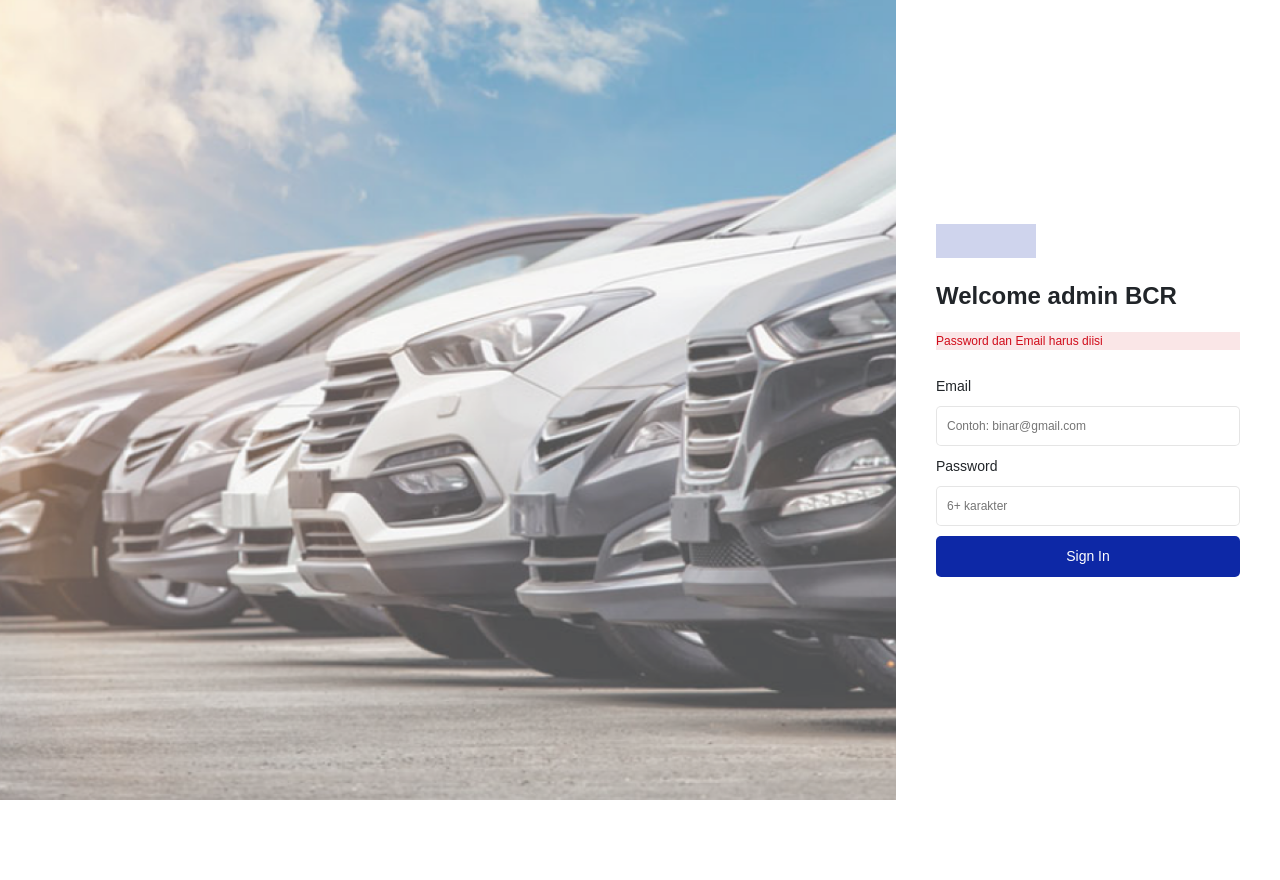
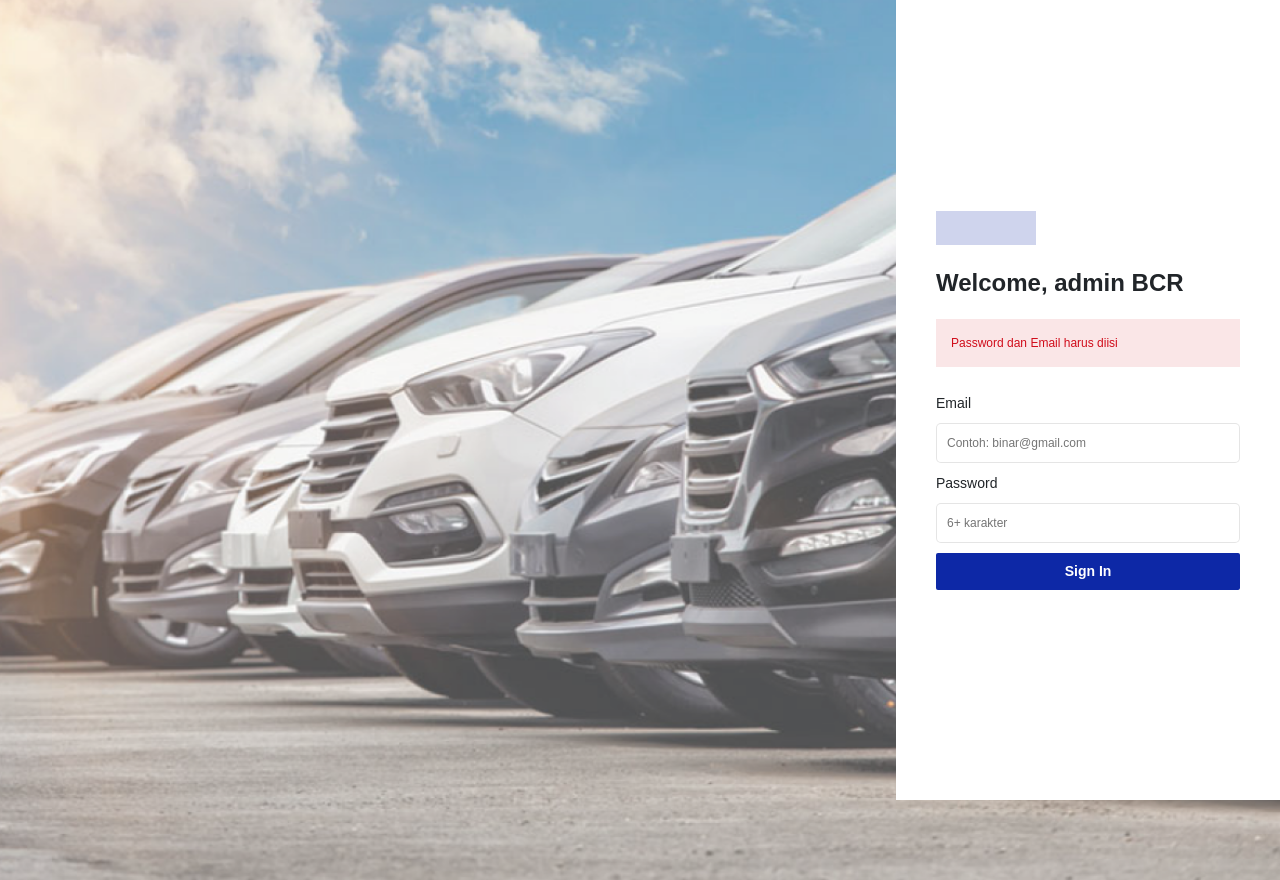
Before and after one commit to apridew/admin-car-rental-react, a React (Vite) app: page /sign-in in a window 1280 px wide. Both pictures are taken after a click on the button "Sign In". Before the commit the page ends 800 px from the top, so only its background shows below. Built offline with nearby package versions, Linux system fonts and the light colour scheme.

Commit message:
add feate/login

```diff
--- a/src/pages/SignInPage/index.jsx
+++ b/src/pages/SignInPage/index.jsx
@@ -65,9 +65,9 @@ const SignInPage = () => {
                   <div className="logo"></div>
 
                   <div className="login-detail">
-                      <h1>Welcome admin BCR</h1>
+                      <h1>Welcome, admin BCR</h1>
 
-                      {login ? "" : <p className="login-error">{error}</p>}
+                      {error && <p className="login-error">{error}</p>}
 
                       <div className="login-input">
                           <label htmlFor="email">Email</label>
--- a/src/pages/SignInPage/style.css
+++ b/src/pages/SignInPage/style.css
@@ -8,12 +8,12 @@
 
 .login-container {
     width: 100%;
-    height: 100vh;
+    height: 880px;
     background: url("../../assets/img/cover-dashboard.png");
     background-size: cover;
     background-position: 170%;
     background-repeat: no-repeat;
-    overflow: hidden;
+    overflow-y: hidden;
 
 }
 
@@ -54,12 +54,15 @@
     background: rgba(208, 12, 26, 0.10);
     color: #D00C1A;
     line-height: 18px;
+    padding: 15px;
 }
+
 
 .login-side .login-detail .login-input {
     display: flex;
     flex-direction: column;
     gap: 10px;
+    font-weight: 400;
 }
 
 .login-side .login-detail .login-input label {
@@ -75,10 +78,11 @@
 }
 
 .login-side .login-detail button {
-    padding: 10px;
+    padding: 8px 12px;
     font-size: 14px;
+    font-weight: 700;
     background-color: #0D28A6;
     color: #fff;
     border: none;
-    border-radius: 5px;
+    border-radius: 2px;
 }
```
